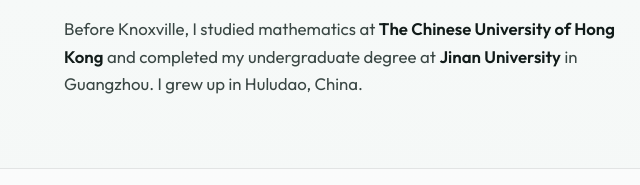
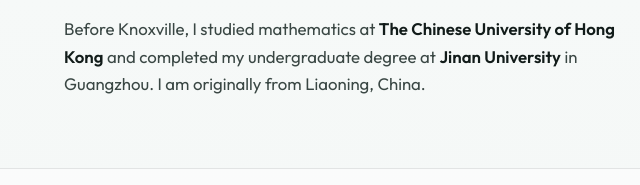
Before and after one commit to boyudeng-or/boyudeng-or.github.io, a plain HTML site: page index.html in a window 1280 px wide. Shown: the part 444-629 px from the top of the page, 80-720 px from the left. Drawn offline with Linux system fonts and the light colour scheme.

Commit message:
Replace Huludao hometown line with Liaoning.

```diff
--- a/index.html
+++ b/index.html
@@ -45,7 +45,7 @@
             <strong>The Chinese University of Hong Kong</strong>
             and completed my undergraduate degree at
             <strong>Jinan University</strong> in Guangzhou.
-            I grew up in Huludao, China.
+            I am originally from Liaoning, China.
           </p>
         </div>
       </div>
```
